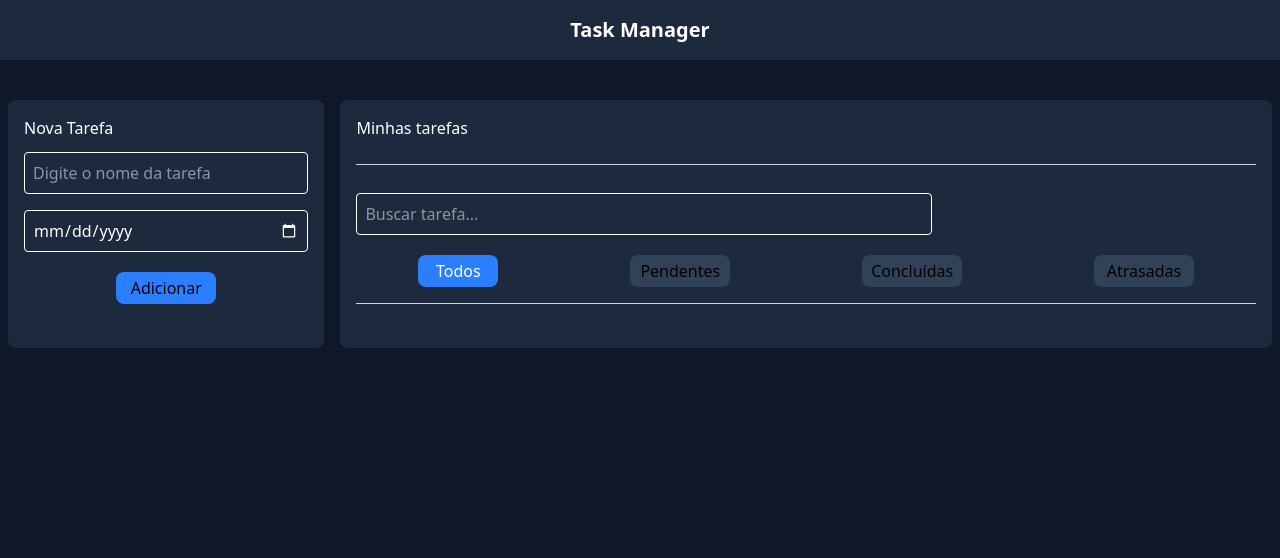
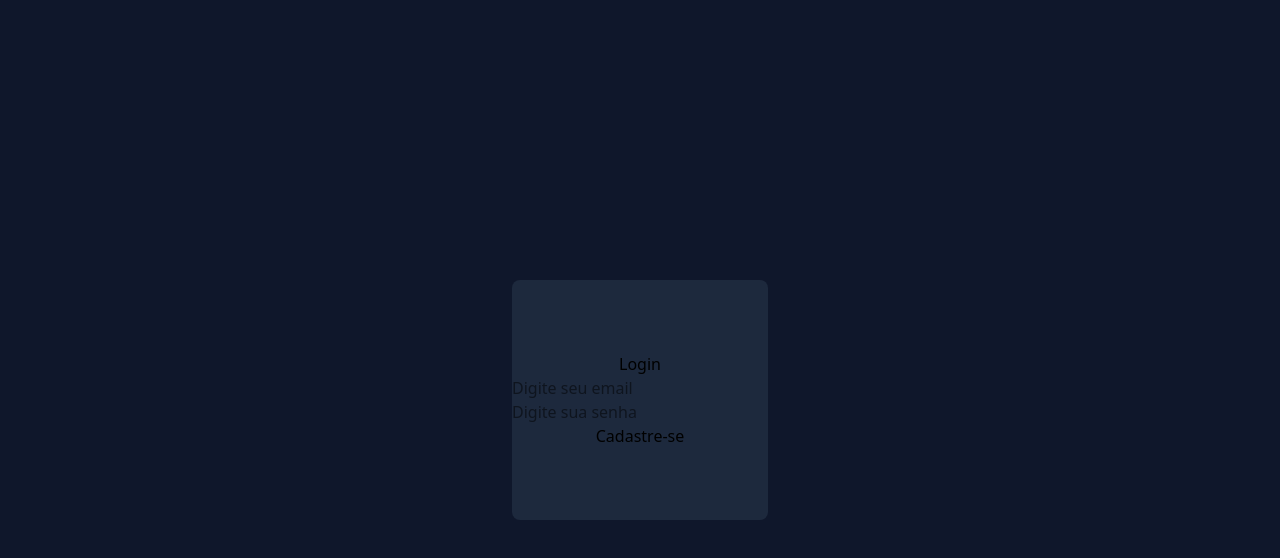
Before and after one commit to n-uderson/Task-Manager, a React (Vite) app: page / in a window 1280 px wide. Shown: the top 558 px of the page. Built offline with nearby package versions, Linux system fonts and the light colour scheme; no server answers.

Commit message:
Fiz o arquivo de login, Resgister e iniciei a pagina de login

```diff
--- /dev/null
+++ b/src/assets/components/Ligin.jsx
@@ -0,0 +1,24 @@
+function Login() {
+  return (
+    <div className="bg-slate-900 h-screen flex items-center justify-center">
+      <div className="bg-slate-800 flex flex-col items-center justify-center h-60 w-64 rounded-lg ">
+        <h1>Login</h1>
+        <div>
+          <input
+           type="email"
+           name="Email"
+           id="Email"
+           placeholder="Digite seu email" />
+          <input
+          type="password"
+           name="Password"
+            id="Password"
+            placeholder="Digite sua senha" />
+        </div>
+        <p>Cadastre-se</p>
+      </div>
+    </div>
+  );
+}
+
+export default Login;
--- a/src/main.jsx
+++ b/src/main.jsx
@@ -1,14 +1,12 @@
-import { StrictMode } from 'react'
-import { createRoot } from 'react-dom/client'
-import './index.css'
-import App from './App.jsx'
+import { StrictMode } from "react";
+import { createRoot } from "react-dom/client";
+import "./index.css";
+import App from "./App.jsx";
+import Login from "./assets/components/Ligin.jsx";
 
-
-
-
-createRoot(document.getElementById('root')).render(
+createRoot(document.getElementById("root")).render(
   <StrictMode>
-    <App />
-
+    {/* <App /> */}
+    <Login />
   </StrictMode>,
-)
+);
```
Also changed, not shown: src/assets/components/Register.jsx (added).
